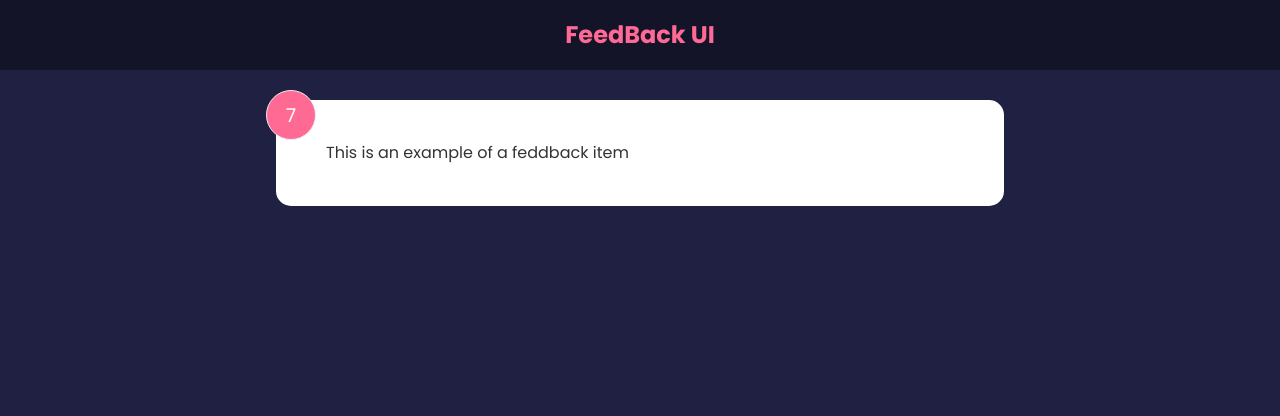
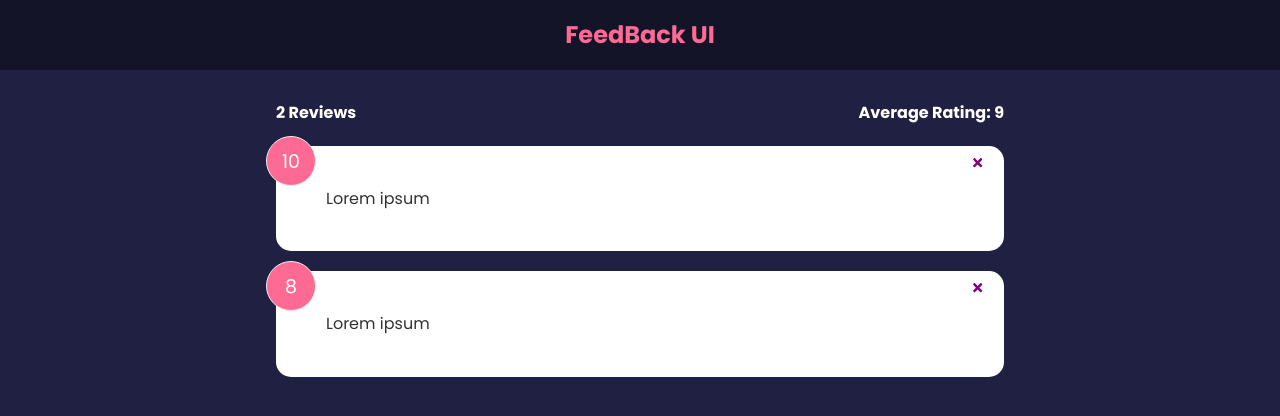
Before and after one commit to hdavidlp/feedback, a React (Create React App) app: page / in a window 1280 px wide. Shown: the top 416 px of the page. Built offline with nearby package versions, Linux system fonts and the light colour scheme.

Commit message:
FeedbackStats component ready

```diff
--- a/package.json
+++ b/package.json
@@ -8,7 +8,8 @@
     "@testing-library/user-event": "^13.5.0",
     "react": "^18.2.0",
     "react-dom": "^18.2.0",
-    "react-scripts": "5.0.1",
+    "react-icons": "^4.4.0",
+    "react-scripts": "^2.1.3",
     "web-vitals": "^2.1.4"
   },
   "scripts": {
--- a/src/App.js
+++ b/src/App.js
@@ -1,12 +1,36 @@
+
+import React from "react"
+import {useState}  from "react"
 import Header from "./components/Header"
-import FeedbackItem from "./components/FeedbackItem"
+import FeedbackList from "./components/FeedbackList"
+import FeedbackStats from "./components/FeedbackStats"
+//import FeedbackItem from "./components/FeedbackItem"
+import FeedbackData from "./data/FeedbackData"
+
 
 function App() {
+
+
+
+    const [feedback, setFeedback] = useState(FeedbackData)
+
+    const deleteFeedBack=(id) =>{
+        //console.log('App', id)
+
+        if (window.confirm('Are you sure?')){
+            setFeedback(feedback.filter((item) => item.id!== id))
+        }
+
+    }
+
     return (
         <>
             <Header  />
             <div className="container">
-                <FeedbackItem />
+                <FeedbackStats feedback={feedback} />
+                <FeedbackList feedback={feedback}
+                handleDelete = {deleteFeedBack}
+                />
             </div>
         </>
     )
--- a/src/components/FeedbackItem.jsx
+++ b/src/components/FeedbackItem.jsx
@@ -1,19 +1,33 @@
-import {useState} from 'react'
+import React from "react"
+import {FaTimes} from "react-icons/fa"
+import PropTypes from "prop-types"
+import Card from "./shared/Card"
+//import {useState} from 'react'
 
 
 
-function FeedbackItem() {
-    const [rating, setRating] = useState(7)
-    const [text, setText] = useState('This is an example of a feddback item')
+function FeedbackItem({item, handleDelete}) {
+    // Used for static data
+    //const [rating, setRating] = useState(7)
+    //const [text, setText] = useState('This is an example of a feddback item')
+
+    const handleClick=(id)=>{
+        console.log(id)
+    }
 
     return (
-        <div className="card">
-            <div className="num-display">{rating}</div>
-            <div className="text-display">{text}</div>
-
-
-        </div>
+        <Card reverse={false} >
+            <div className="num-display">{item.rating}</div>
+            <button  onClick={()=>handleDelete(item.id)} className="close">
+                <FaTimes color="purple" />
+            </button>
+            <div className="text-display">{item.text}</div>
+        </Card>
     )
 }
 
+FeedbackItem.protoType = {
+    item : PropTypes.object.isRequired,
+}
+
 export default FeedbackItem
--- /dev/null
+++ b/src/components/FeedbackList.jsx
@@ -0,0 +1,33 @@
+import React from "react"
+import PropTypes from "prop-types"
+import FeedbackItem from "./FeedbackItem"
+
+
+function FeedbackList({feedback, handleDelete}) {
+  console.log(feedback)
+
+  if (!feedback || feedback.length === 0) {
+      return <p>No feedback jet</p>
+  }
+
+  return (
+    <div className="feedback-list">
+        {feedback.map ((item) => (
+            <FeedbackItem key={item.id} item={item}
+            handleDelete={handleDelete} />
+        ))}
+    </div>
+  )}
+
+  FeedbackList.protoType ={
+    feedback : PropTypes.arrayOf(
+      PropTypes.shape({
+        id : PropTypes.number.isRequired,
+        text : PropTypes.string.isRequired,
+        rating : PropTypes.number.isRequired,
+      })
+    ),
+
+  }
+
+export default FeedbackList
--- /dev/null
+++ b/src/components/FeedbackStats.jsx
@@ -0,0 +1,28 @@
+import React from 'react'
+import ProtoTypes from "prop-types"
+
+function FeedbackStats({feedback}) {
+
+    // Calculate rating AVG
+
+    let average = feedback.reduce((acc, cur)=>{
+       return acc + cur.rating
+    },0) / feedback.length
+
+    average = average.toFixed(1).replace(/[.,]0$/,'')
+
+    console.log(average)
+
+    return (
+        <div className='feedback-stats'>
+            <h4>{feedback.length} Reviews</h4>
+            <h4>Average Rating: {isNaN(average) ? 0 : average}</h4>
+        </div>
+    )
+}
+
+FeedbackStats.prototype = {
+    feedback : ProtoTypes.array.isRequired
+}
+
+export default FeedbackStats
--- a/src/components/Header.jsx
+++ b/src/components/Header.jsx
@@ -1,3 +1,4 @@
+import React from "react"
 import PropTypes from 'prop-types'
 
 function Header({text, bgColor, textColor}) {
--- /dev/null
+++ b/src/components/shared/Card.jsx
@@ -0,0 +1,34 @@
+import React from "react"
+import PropTypes  from "prop-types"
+
+function Card({children, reverse}) {
+
+// Conditional Class implementation
+//   return (
+//     // Conditional Class
+//     <div className= {`card ${reverse && 'reverse'}`}>
+//         {children}
+//     </div>
+//   )
+
+
+    // Conditional Style
+    return(
+        <div className="card" style={{
+            backgroundColor : reverse ? 'rgba(0,0,0,0.4)' : '#fff',
+            textColor : reverse ? '#fff' : '#000',}}>
+            {children}
+        </div>
+)
+}
+
+Card.defaultProps = {
+    reverse : true,
+}
+
+Card.propTypes = {
+    children : PropTypes.node.isRequired,
+    reverse  : PropTypes.bool,
+}
+
+export default Card
--- /dev/null
+++ b/src/data/FeedbackData.js
@@ -0,0 +1,14 @@
+const FeedbackData = [
+    {
+        id:1,
+        rating:10,
+        text:'Lorem ipsum',
+    },
+    {
+        id:2,
+        rating:8,
+        text:'Lorem ipsum',
+    },
+]
+
+export default FeedbackData
```
Also changed, not shown: 1 other file (tests, documents, lock files or other folders).
